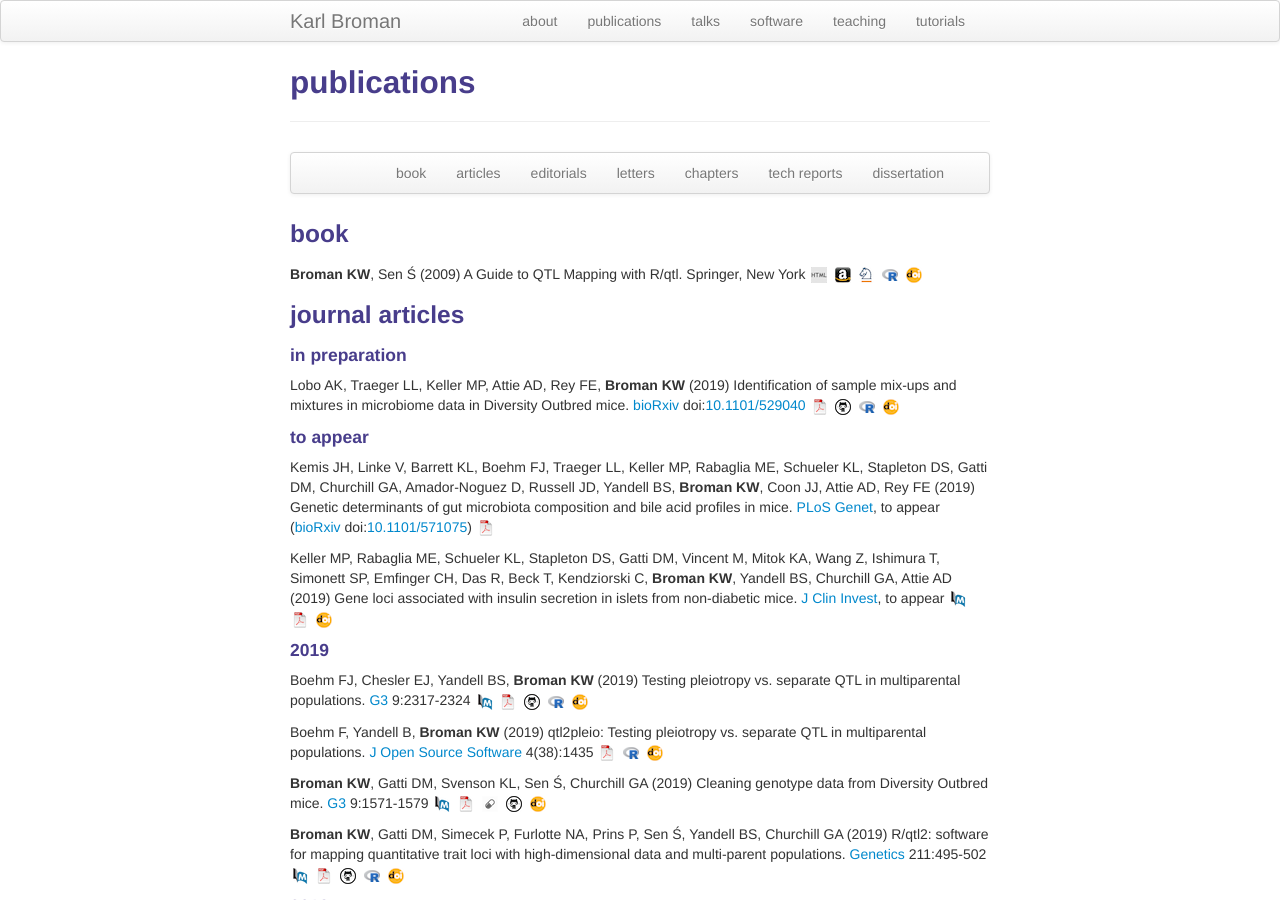
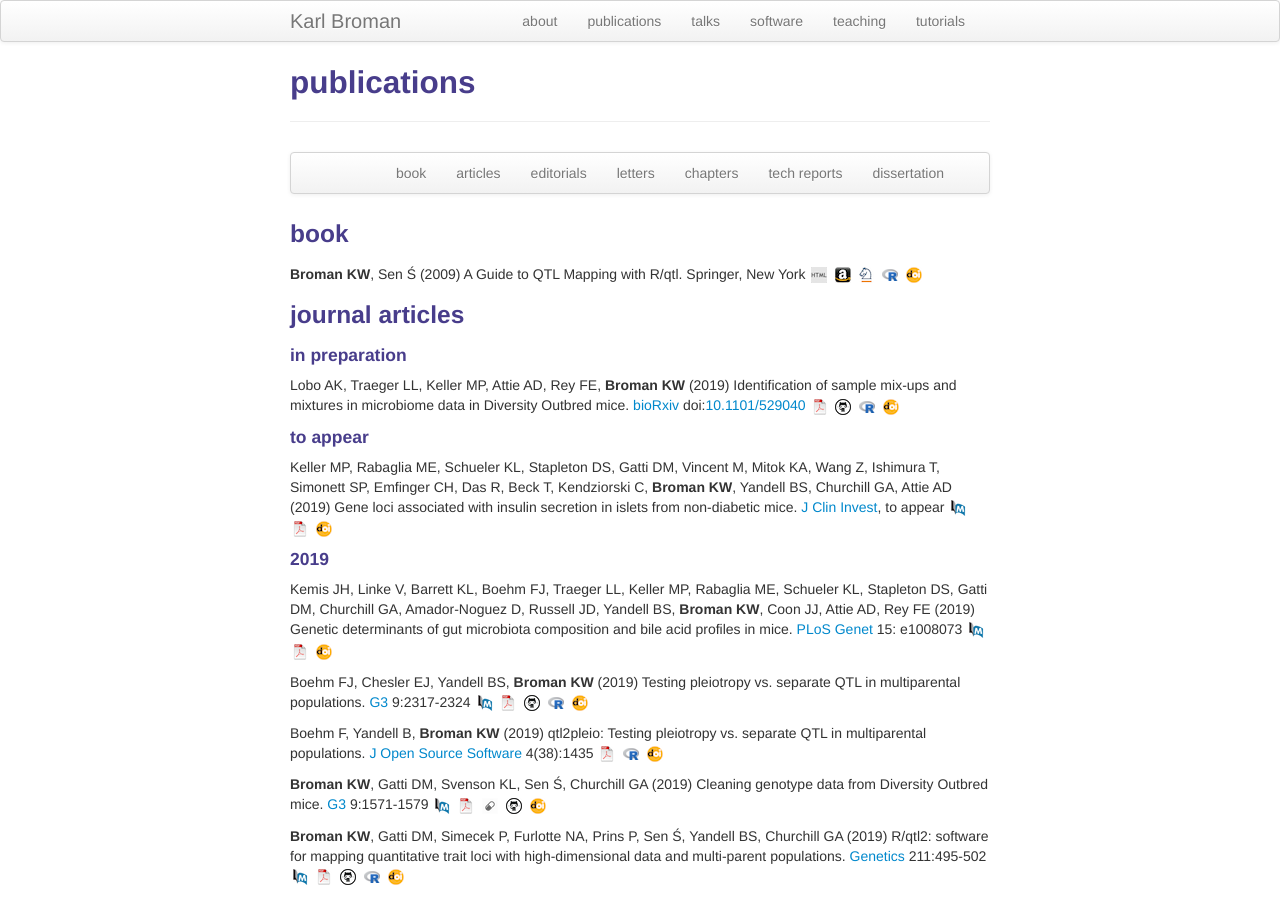
Before and after one commit to kbroman/kbroman.github.io, a Jekyll site: the page built from pages/pubs.md, in a window 1280 px wide and 900 px high. Built offline with Jekyll 4.4.1, drawn with Linux system fonts in a browser that asks for light colours.

```diff
--- a/pages/pubs.md
+++ b/pages/pubs.md
@@ -45,16 +45,6 @@ Diversity Outbred mice.
 
 #### to appear
 
-Kemis JH, Linke V, Barrett KL, Boehm FJ, Traeger LL, Keller MP,
-Rabaglia ME, Schueler KL, Stapleton DS, Gatti DM, Churchill GA,
-Amador-Noguez D, Russell JD, Yandell BS, **Broman KW**, Coon JJ, Attie
-AD, Rey FE (2019) Genetic determinants of gut microbiota composition
-and bile acid profiles in mice. [PLoS Genet](https://journals.plos.org/plosgenetics), to appear
-([bioRxiv](https://www.biorxiv.org/)
-doi:[10.1101/571075](https://doi.org/10.1101/571075))
-[![pdf](icons16/pdf-icon.png)](https://www.biorxiv.org/content/biorxiv/early/2019/03/07/571075.full.pdf)
-<!-- * 158 * -->
-
 Keller MP, Rabaglia ME, Schueler KL, Stapleton DS, Gatti DM, Vincent
 M, Mitok KA, Wang Z, Ishimura T, Simonett SP, Emfinger CH, Das R, Beck
 T, Kendziorski C, **Broman KW**, Yandell BS, Churchill GA, Attie AD (2019)
@@ -63,11 +53,23 @@ non-diabetic mice. [J Clin Invest](https://www.jci.org), to appear
 [![PubMed](icons16/pubmed-icon.png)](https://www.ncbi.nlm.nih.gov/pubmed/31343992)
 [![pdf](icons16/pdf-icon.png)](https://www.jci.org/articles/view/129143/pdf)
 [![doi](icons16/doi-icon.png)](https://doi.org/10.1172/JCI129143)
+<!-- * 158 * -->
+<!-- https://doi.org/10.1172/JCI129143 -->
+
+
+#### 2019
+
+Kemis JH, Linke V, Barrett KL, Boehm FJ, Traeger LL, Keller MP,
+Rabaglia ME, Schueler KL, Stapleton DS, Gatti DM, Churchill GA,
+Amador-Noguez D, Russell JD, Yandell BS, **Broman KW**, Coon JJ, Attie
+AD, Rey FE (2019) Genetic determinants of gut microbiota composition
+and bile acid profiles in mice. [PLoS Genet](https://journals.plos.org/plosgenetics)
+15: e1008073
+[![PubMed](icons16/pubmed-icon.png)](https://www.ncbi.nlm.nih.gov/pubmed/31465442)
+[![pdf](icons16/pdf-icon.png)](https://journals.plos.org/plosgenetics/article/file?id=10.1371/journal.pgen.1008073&type=printable)
+[![doi](icons16/doi-icon.png)](https://doi.org/10.1371/journal.pgen.1008073)
 <!-- * 157 * -->
-<!-- https://doi.org/10.1172/JCI129143 -->
-
-
-#### 2019
+<!-- https://doi.org/10.1371/journal.pgen.1008073 -->
 
 Boehm FJ, Chesler EJ, Yandell BS, **Broman KW** (2019)
 Testing pleiotropy vs. separate QTL in multiparental populations.
```
